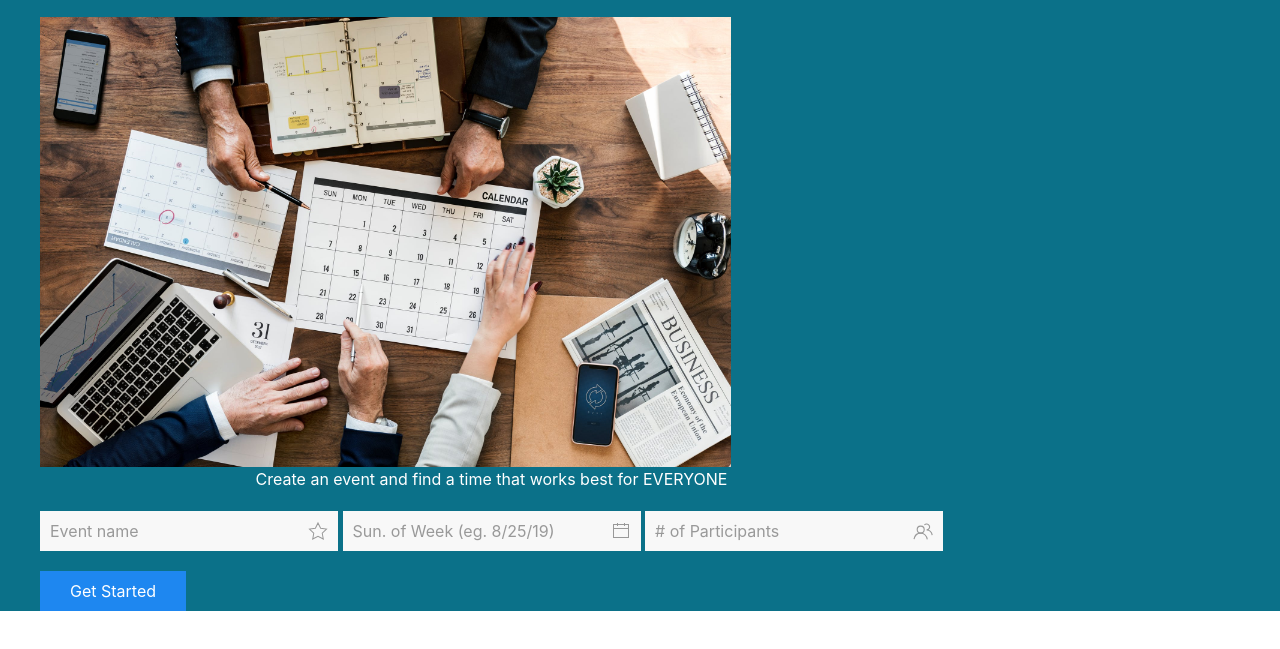
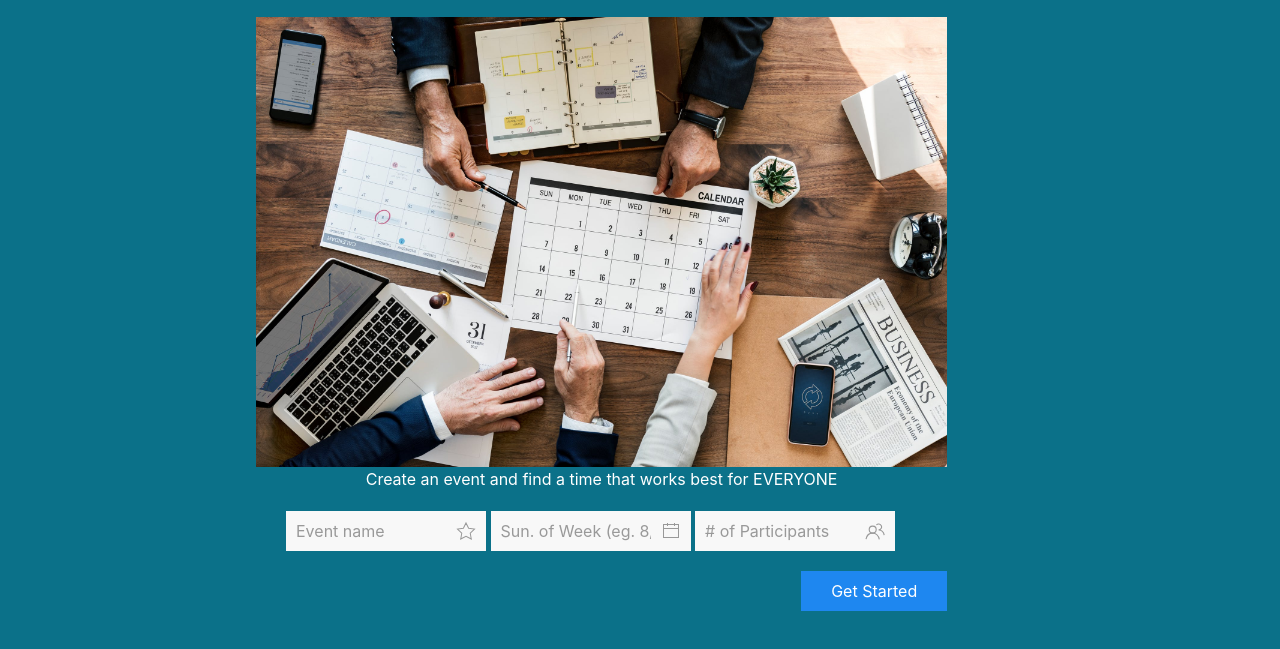
Before and after one commit to memoev/freetime-app, a plain HTML site: page index.html in a window 1280 px wide. Shown: the part 83-732 px from the top of the page. Drawn offline with nearby package versions, Linux system fonts and the light colour scheme.

Commit message:
style to headers and containers

```diff
--- a/assets/css/style.css
+++ b/assets/css/style.css
@@ -5,10 +5,24 @@
 	display: none;
 }
 
-body {
+html {
 	background-color: #0b7189;
 	color: white;
 	height: 100%;
+}
+
+h3, h5 {
+	margin: 0;
+}
+
+.inpubox {
+	width: 200px;
+	left: 30px;
+}
+
+.uk-container {
+	width: 60%;
+	padding-bottom: 1em;
 }
 
 .free-time {
@@ -30,9 +44,7 @@ body {
 
 button {
 	transition: 0.7s;
-}
-
-button:hover {
+	float: right;
 	border-radius: 5px;
 }
 
@@ -40,4 +52,5 @@ button:hover {
 	color: #DC143C;
 	font-size: 12px;
 	height: 20px;
+	padding-left: 30px;
 }
```
